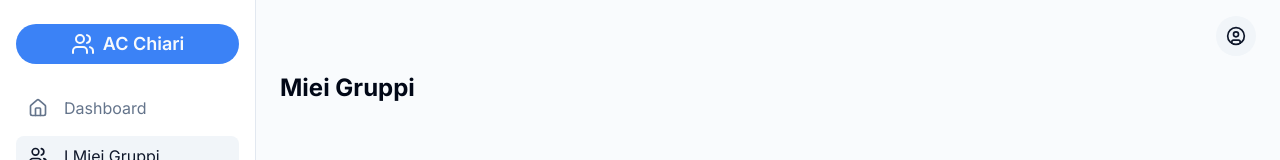
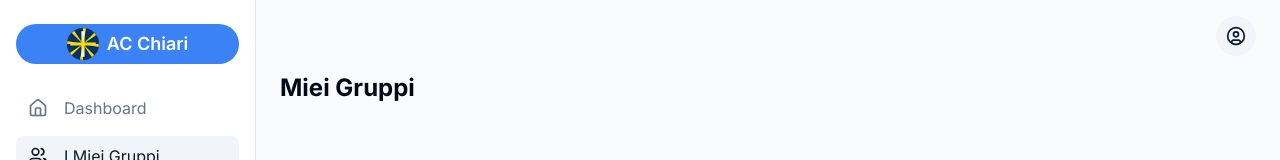
Before and after one commit to piantonimatteo99-code/ac-chiari, a Next.js app: page /miei-gruppi in a window 1280 px wide. Shown: the top 160 px of the page. Built offline with nearby package versions, Linux system fonts and the light colour scheme.

Commit message:
utilizza questo logo

```diff
--- a/components/header.tsx
+++ b/components/header.tsx
@@ -8,9 +8,46 @@ import {
   DropdownMenuTrigger,
 } from "@/components/ui/dropdown-menu";
 import { Button } from "./ui/button";
-import { CircleUser, PanelLeft, Users } from "lucide-react";
+import { CircleUser, PanelLeft } from "lucide-react";
 import { Sheet, SheetContent, SheetTrigger } from "./ui/sheet";
 import SidebarLinks from "./sidebar-links";
+
+const CustomLogo = (props: React.SVGProps<SVGSVGElement>) => (
+  <svg
+    xmlns="http://www.w3.org/2000/svg"
+    viewBox="0 0 100 100"
+    {...props}
+  >
+    <circle cx="50" cy="50" r="50" fill="#003366" />
+    <defs>
+      <radialGradient id="sunburst" cx="50%" cy="50%" r="50%" fx="50%" fy="50%">
+        <stop offset="0%" style={{ stopColor: '#FFFFFF' }} />
+        <stop offset="100%" style={{ stopColor: '#FFD700' }} />
+      </radialGradient>
+      <linearGradient id="crossGradient" x1="0%" y1="0%" x2="0%" y2="100%">
+        <stop offset="0%" style={{ stopColor: 'white' }} />
+        <stop offset="50%" style={{ stopColor: '#FFD700' }} />
+        <stop offset="100%" style={{ stopColor: 'white' }} />
+      </linearGradient>
+    </defs>
+    {[...Array(16)].map((_, i) => (
+      <path
+        key={i}
+        d={`M50 50 L ${50 + 50 * Math.cos((2 * Math.PI * i) / 16)} ${
+          50 + 50 * Math.sin((2 * Math.PI * i) / 16)
+        } L ${50 + 50 * Math.cos((2 * Math.PI * (i + 0.5)) / 16)} ${
+          50 + 50 * Math.sin((2 * Math.PI * (i + 0.5)) / 16)
+        } Z`}
+        fill={i % 2 === 0 ? '#FFD700' : '#003366'}
+      />
+    ))}
+    <path
+      d="M45 10 H55 V45 H90 V55 H55 V90 H45 V55 H10 V45 H45 Z"
+      fill="url(#crossGradient)"
+    />
+    <circle cx="50" cy="50" r="50" fill="transparent" stroke="#333333" strokeWidth="1" />
+  </svg>
+);
 
 export default function Header() {
   return (
@@ -28,7 +65,7 @@ export default function Header() {
               href="#"
               className="group flex h-10 w-10 shrink-0 items-center justify-center gap-2 rounded-full bg-primary text-lg font-semibold text-primary-foreground md:text-base"
             >
-              <Users className="h-5 w-5 transition-all group-hover:scale-110" />
+              <CustomLogo className="h-8 w-8 transition-all group-hover:scale-110" />
               <span className="sr-only">AC Chiari</span>
             </Link>
             <SidebarLinks isMobile={true} />
--- a/components/sidebar.tsx
+++ b/components/sidebar.tsx
@@ -1,6 +1,44 @@
 import Link from 'next/link';
-import { Settings, Users } from 'lucide-react';
+import { Settings } from 'lucide-react';
 import SidebarLinks from './sidebar-links';
+
+const CustomLogo = (props: React.SVGProps<SVGSVGElement>) => (
+  <svg
+    xmlns="http://www.w3.org/2000/svg"
+    viewBox="0 0 100 100"
+    {...props}
+  >
+    <circle cx="50" cy="50" r="50" fill="#003366" />
+    <defs>
+      <radialGradient id="sunburst" cx="50%" cy="50%" r="50%" fx="50%" fy="50%">
+        <stop offset="0%" style={{ stopColor: '#FFFFFF' }} />
+        <stop offset="100%" style={{ stopColor: '#FFD700' }} />
+      </radialGradient>
+      <linearGradient id="crossGradient" x1="0%" y1="0%" x2="0%" y2="100%">
+        <stop offset="0%" style={{ stopColor: 'white' }} />
+        <stop offset="50%" style={{ stopColor: '#FFD700' }} />
+        <stop offset="100%" style={{ stopColor: 'white' }} />
+      </linearGradient>
+    </defs>
+    {[...Array(16)].map((_, i) => (
+      <path
+        key={i}
+        d={`M50 50 L ${50 + 50 * Math.cos((2 * Math.PI * i) / 16)} ${
+          50 + 50 * Math.sin((2 * Math.PI * i) / 16)
+        } L ${50 + 50 * Math.cos((2 * Math.PI * (i + 0.5)) / 16)} ${
+          50 + 50 * Math.sin((2 * Math.PI * (i + 0.5)) / 16)
+        } Z`}
+        fill={i % 2 === 0 ? '#FFD700' : '#003366'}
+      />
+    ))}
+    <path
+      d="M45 10 H55 V45 H90 V55 H55 V90 H45 V55 H10 V45 H45 Z"
+      fill="url(#crossGradient)"
+    />
+    <circle cx="50" cy="50" r="50" fill="transparent" stroke="#333333" strokeWidth="1" />
+  </svg>
+);
+
 
 export default function Sidebar() {
   return (
@@ -10,8 +48,8 @@ export default function Sidebar() {
           href="/dashboard"
           className="group flex h-10 shrink-0 items-center justify-center gap-2 rounded-full bg-primary text-lg font-semibold text-primary-foreground"
         >
-          <Users className="h-6 w-6 transition-all group-hover:scale-110" />
-          <span>AC Chiari</span>
+          <CustomLogo className="h-8 w-8 transition-all group-hover:scale-110" />
+          <span className='text-white'>AC Chiari</span>
         </Link>
         <SidebarLinks />
       </nav>
```
